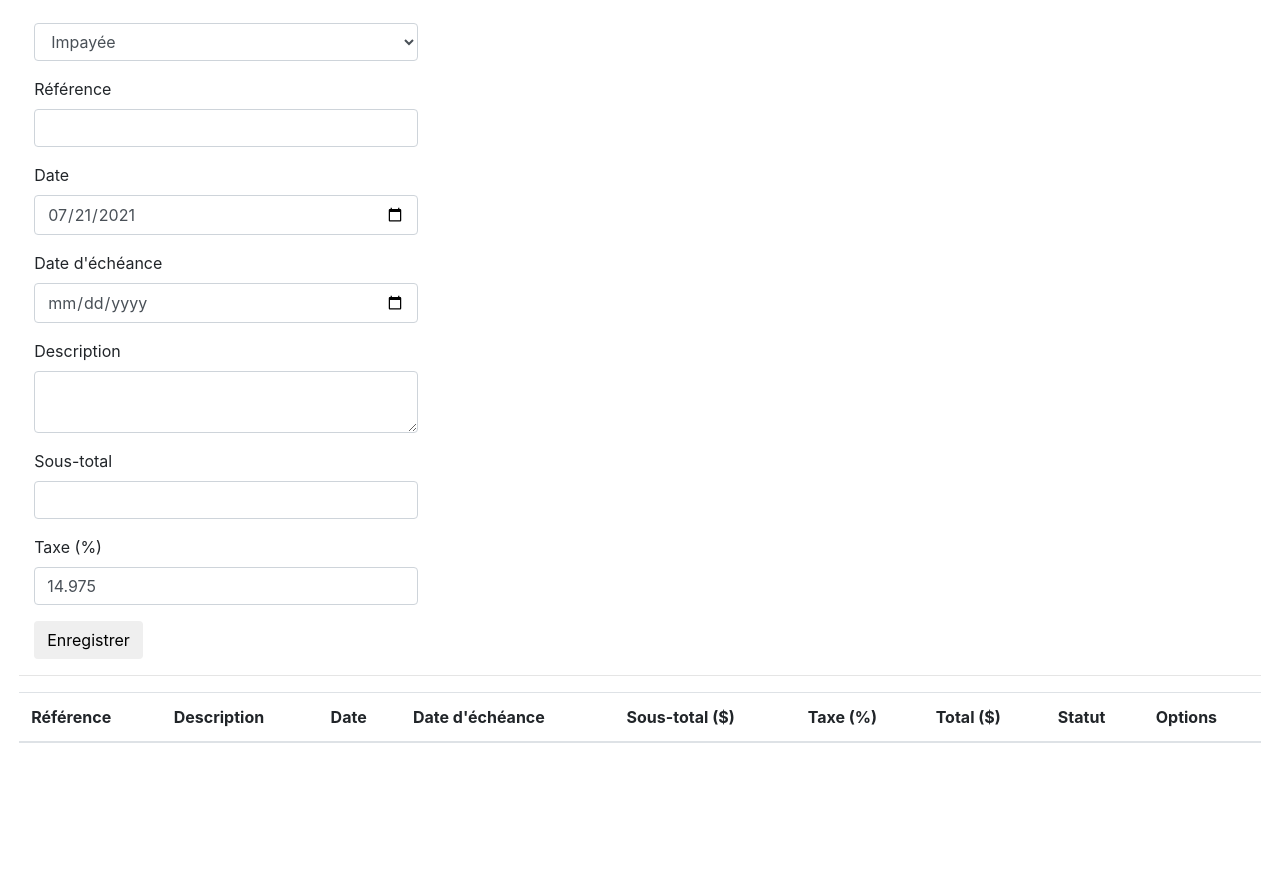
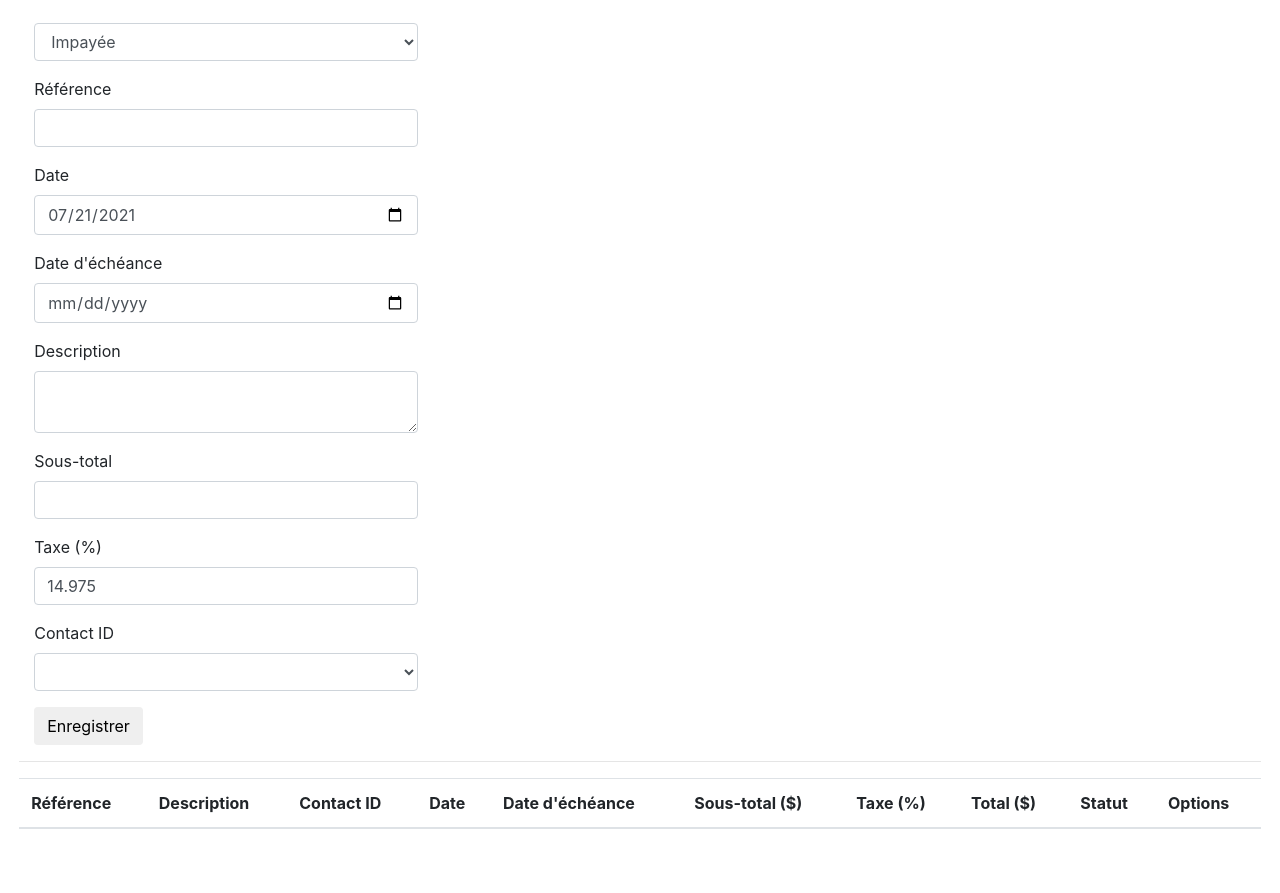
Before and after one commit to PedroLuisBernardos/INM5151, a Flask app: page /index in a window 1280 px wide. Shown: the part 227-1120 px from the top of the page. Before the commit the page ends 970 px from the top, so only its background shows below. Run offline with Flask 2, Linux system fonts and the light colour scheme; the visitor is signed in with stand-in values (Sample User, id 1); data comes from the database, SQL or seed files in the repository; both versions use the stored data as it was after the commit; data that the repository does not hold is empty; some libraries are stand-ins or nearby versions.

Commit message:
Ajout de Contact dans FactureForm

```diff
--- a/app/forms.py
+++ b/app/forms.py
@@ -3,10 +3,12 @@
 from flask_wtf import FlaskForm
 from wtforms import StringField, PasswordField, BooleanField, SubmitField, TextAreaField, DecimalField, DateField, SelectField
 from wtforms.validators import NumberRange, ValidationError, DataRequired, Email, EqualTo, Length
+from wtforms.ext.sqlalchemy.fields import QuerySelectField
 from flask_babel import _, lazy_gettext as _l
 from datetime import date
-from app.models import User
+from app.models import User, Contact
 import re
+from flask_login import current_user
 
 # Défini un formulaire de connexion
 class LoginForm(FlaskForm):
@@ -77,6 +79,12 @@ class FactureForm(FlaskForm):
     description = TextAreaField(_l('Description'), validators=[DataRequired(message=_l("Veuillez entrer une description")), Length(min=1, max=140, message=_l(_l('Veuillez écrire entre 1 et 140 caractères')))])
     subtotal = DecimalField(_l('Sous-total'), validators=[DataRequired(message=_l("Veuillez entrer un montant numérique"))], places=2)
     tax = DecimalField(_l('Taxe (%)'), default=14.975, validators=[NumberRange(0, 100, _l("Veuillez entrer un nombre entre 0 et 100"))], places=3)
+
+    # Query qui get tous les contacts de l'utilisateur actif
+    def get_contacts():
+        return Contact.query.filter_by(user_id=current_user.id)
+
+    contact_id = QuerySelectField(_l('Contact ID'), validators=[DataRequired(message=_l('Veuillez entrer un contact'))], query_factory=get_contacts, get_label="id", allow_blank=True)
     submit = SubmitField(_l('Enregistrer'))
 
     # Valider si date d'échéance est la même ou après la date initiale
--- a/app/models.py
+++ b/app/models.py
@@ -18,8 +18,6 @@ class User(UserMixin, db.Model):
     password_hash = db.Column(db.String(128))
     about_me = db.Column(db.String(140))
     last_seen = db.Column(db.DateTime, default=datetime.utcnow)
-    factures = db.relationship('Facture', backref='author', lazy='dynamic')
-    contacts = db.relationship('Contact', backref='author', lazy='dynamic')
 
     # Affichage des utilisateurs
     def __repr__(self):
@@ -59,16 +57,19 @@ def load_user(id):
 # Factures
 class Facture(db.Model):
     id = db.Column(db.Integer, primary_key=True)
+    paid = db.Column(db.Integer, default=0, nullable=False)
     reference = db.Column(db.String(50), unique=True, nullable=False)
-    description = db.Column(db.String(140), nullable=False)
     date = db.Column(db.Date, nullable=False)
     due_date = db.Column(db.Date, nullable=False)
+    description = db.Column(db.String(140), nullable=False)
     subtotal = db.Column(db.Float, nullable=True)
+    tax = db.Column(db.Float, nullable=True)
+    contact_id = db.Column(db.Integer, db.ForeignKey('contact.id'))
     total = db.Column(db.Float, nullable=True)
-    tax = db.Column(db.Float, nullable=True)
-    paid = db.Column(db.Integer, default=0, nullable=False)
     user_id = db.Column(db.Integer, db.ForeignKey('user.id'))
-    contact_id = db.Column(db.Integer, db.ForeignKey('contact.id'))
+
+    contact = db.relationship('Contact', foreign_keys=contact_id)
+    user = db.relationship('User', foreign_keys=user_id)
 
     # Affichage des factures
     def __repr__(self):
@@ -82,7 +83,8 @@ class Contact(db.Model):
     email = db.Column(db.String(120), unique=False, nullable=True)
     address = db.Column(db.String(140), unique=False, nullable=True)
     user_id = db.Column(db.Integer, db.ForeignKey('user.id'))
-    factures = db.relationship('Facture', backref='contact', lazy='dynamic')
+
+    user = db.relationship('User', foreign_keys=user_id)
 
     # Affichage des contacts
     def __repr__(self):
--- a/app/routes.py
+++ b/app/routes.py
@@ -22,8 +22,8 @@ def index():
         if facture:
             flash(_('Cette référence existe déjà.'))
         else:
-            facture = Facture(author=current_user, paid=form.paid.data, reference=form.reference.data, date=form.date.data, due_date=form.due_date.data, description=form.description.data,
-                              subtotal=form.subtotal.data, total=form.get_total(form.tax.data, form.subtotal.data), tax=form.tax.data)
+            facture = Facture(paid=form.paid.data, reference=form.reference.data, date=form.date.data, due_date=form.due_date.data, description=form.description.data,
+            contact_id = form.contact_id.data.id, subtotal=form.subtotal.data, total=form.get_total(form.tax.data, form.subtotal.data), tax=form.tax.data, user_id=current_user.id)
             db.session.add(facture)
             db.session.commit()
             flash(_('Votre facture a été ajoutée.'))
@@ -45,7 +45,7 @@ def contacts():
         if contact:
             flash(_('Ce contact existe déjà.'))
         else:
-            contact = Contact(author=current_user, name=form.name.data, phone_number=form.phone_number.data, email=form.email.data, address=form.address.data)
+            contact = Contact(name=form.name.data, phone_number=form.phone_number.data, email=form.email.data, address=form.address.data, user_id=current_user.id)
             db.session.add(contact)
             db.session.commit()
             flash(_('Votre contact a été ajouté.'))
@@ -225,6 +225,7 @@ def update_bill(facture_id):
                 facture_to_update.subtotal = form.subtotal.data
                 facture_to_update.total = form.get_total(form.tax.data, form.subtotal.data)
                 facture_to_update.tax = form.tax.data
+                facture_to_update.contact_id = form.contact_id.id
 
                 db.session.commit()
                 flash(_('Les modifications ont été sauvegardées.'))
@@ -237,6 +238,7 @@ def update_bill(facture_id):
             form.description.data = facture_to_update.description
             form.subtotal.data = facture_to_update.subtotal
             form.tax.data = facture_to_update.tax
+            form.contact_id.id = facture_to_update.contact_id
         return render_template('update_facture.html', title=_('Modification de la facture'), form=form, facture=facture_to_update)
     except:
         error_string = _('Il y a eu une erreur avec la modification de la facture.')
--- a/app/templates/contacts.html
+++ b/app/templates/contacts.html
@@ -20,6 +20,7 @@
     <table class="table table-hover">
         <thead>
           <tr>
+            <th scope="col">ID</th>
             <th scope="col">{{ _('Nom') }}</th>
             <th scope="col">{{ _('Téléphone') }}</th>
             <th scope="col">{{ _('Adresse courriel') }}</th>
@@ -32,6 +33,7 @@
         <!-- Corps des contacts -->
         <tr>
             <!-- À ajouter des attributs -->
+            <td>{{ contact.id }}</td>
             <td>{{ contact.name }}</td>
             <td>{{ contact.phone_number }}</td>
             <td>{{ contact.email }}</td>
--- a/app/templates/index.html
+++ b/app/templates/index.html
@@ -23,6 +23,7 @@
           <tr>
             <th scope="col">{{ _('Référence') }}</th>
             <th scope="col">{{ _('Description') }}</th>
+            <th scope="col">{{ _('Contact ID') }}</th>
             <th scope="col">{{ _('Date') }}</th>
             <th scope="col">{{ _('Date d\'échéance') }}</th>
             <th scope="col">{{ _('Sous-total') }} ($)</th>
@@ -49,6 +50,7 @@
             <!-- À ajouter des attributs -->
             <td>{{ facture.reference }}</td>
             <td>{{ facture.description }}</td>
+            <td>{{ facture.contact_id }}</td>
             <td>{{ facture.date }}</td>
             <td class="{{ date_state }}">{{ facture.due_date }}</td>
             <td>{{ facture.subtotal }}</td>
--- a/sdf.py
+++ b/sdf.py
@@ -1,12 +1,12 @@
 # sdf.py
 # défini l'instance de l'application Flask
 from app import app, db, cli
-from app.models import User, Facture
+from app.models import User, Facture, Contact
 
 # Ceci importera automatiquement les modèles définis et seront disponible dans le Flask Shell
 @app.shell_context_processor
 def make_shell_context():
-    return {'db': db, 'User': User, 'Facture': Facture}
+    return {'db': db, 'User': User, 'Facture': Facture, 'Contact': Contact}
 
 # Écrire python3 "sdf.py" pour activer le debuggeur
 if __name__ == "__main__":
```
Also changed, not shown: logs.md (+15 -0 lines), app.db, app/translations/en/LC_MESSAGES/messages.po, app/translations/es/LC_MESSAGES/messages.po, 1 other file.
